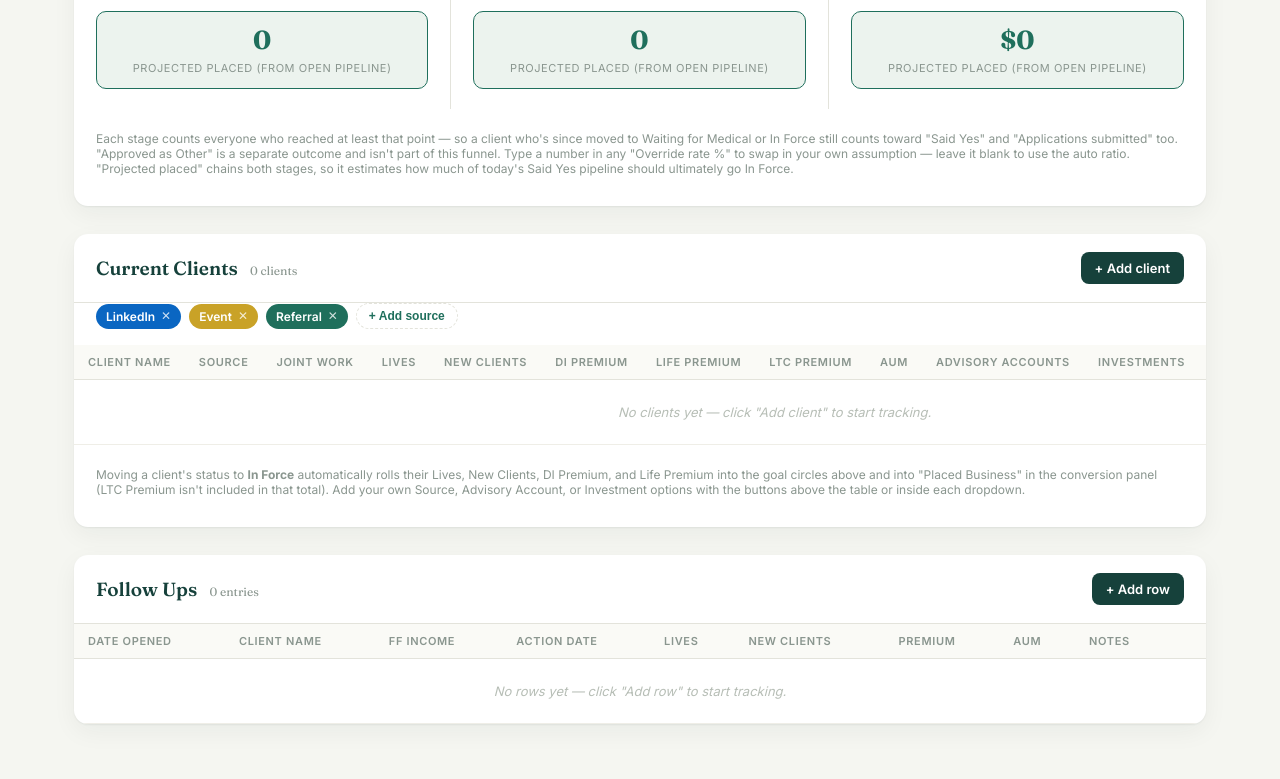
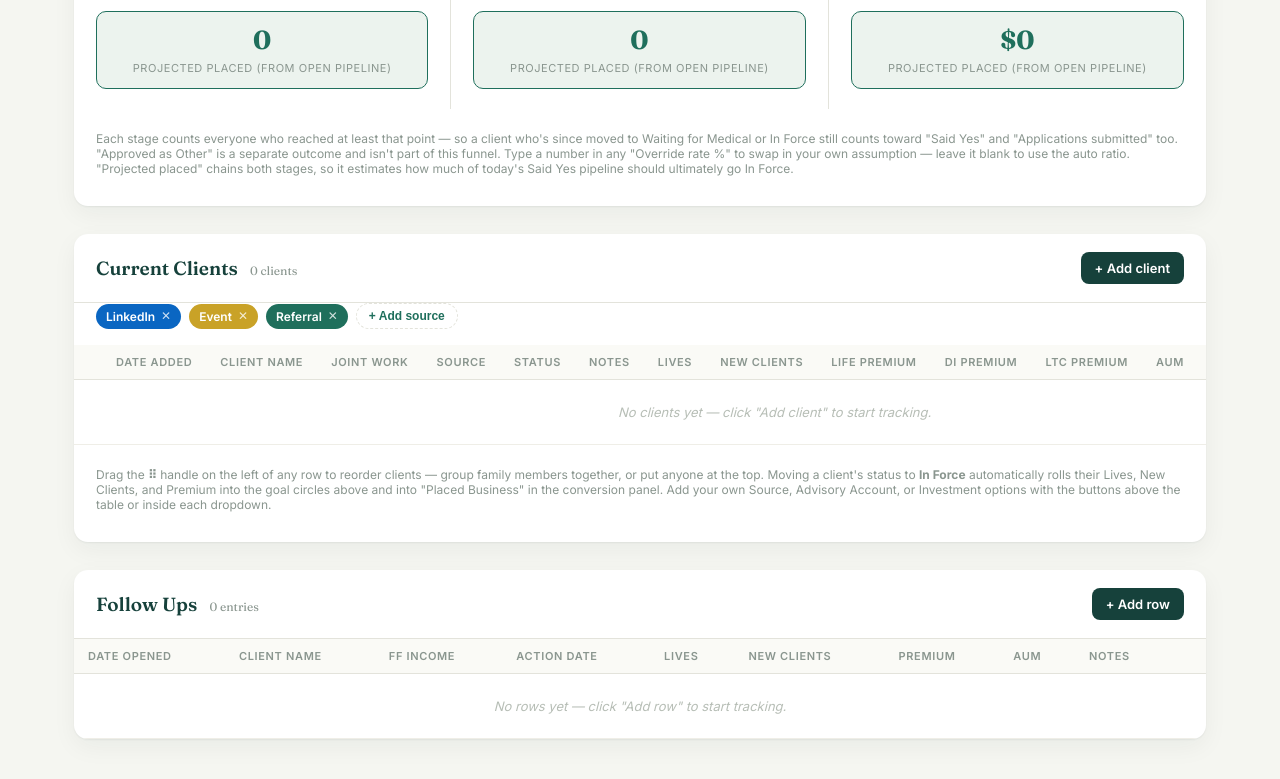
Before and after one commit to sarahekeskeny-cmd/Maiya-s-Tracker, a plain HTML site: page index.html in a window 1280 px wide. Shown: the part 1374-2153 px from the top of the page. Drawn offline with nearby package versions, Linux system fonts and the light colour scheme; no server answers.

Commit message:
index.html

```diff
--- a/index.html
+++ b/index.html
@@ -154,15 +154,16 @@
     <div class="table-scroll">
       <table id="clientsTableEl">
         <thead><tr>
-          <th>Client name</th><th>Source</th><th>Joint work</th><th>Lives</th><th>New clients</th>
-          <th>DI premium</th><th>Life premium</th><th>LTC premium</th><th>AUM</th>
-          <th>Advisory accounts</th><th>Investments</th>
-          <th>Status</th><th>Date added</th><th>Notes</th><th></th>
+          <th></th><th>Date added</th><th>Client name</th><th>Joint work</th><th>Source</th><th>Status</th>
+          <th class="notes-col">Notes</th>
+          <th>Lives</th><th>New clients</th>
+          <th>Life premium</th><th>DI premium</th><th>LTC premium</th><th>AUM</th>
+          <th>Advisory accounts</th><th>Investments</th><th></th>
         </tr></thead>
         <tbody id="clientsTbody"></tbody>
       </table>
     </div>
-    <p class="hint">Moving a client's status to <b>In Force</b> automatically rolls their Lives, New Clients, DI Premium, and Life Premium into the goal circles above and into "Placed Business" in the conversion panel (LTC Premium isn't included in that total). Add your own Source, Advisory Account, or Investment options with the buttons above the table or inside each dropdown.</p>
+    <p class="hint">Drag the <b>⠿</b> handle on the left of any row to reorder clients — group family members together, or put anyone at the top. Moving a client's status to <b>In Force</b> automatically rolls their Lives, New Clients, and Premium into the goal circles above and into "Placed Business" in the conversion panel. Add your own Source, Advisory Account, or Investment options with the buttons above the table or inside each dropdown.</p>
   </div>
 
   <!-- Follow Ups -->
```
